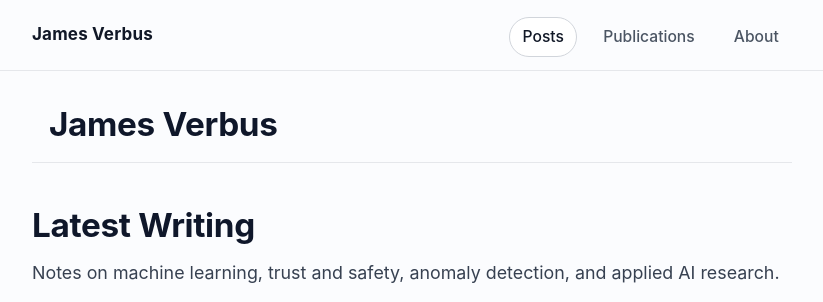
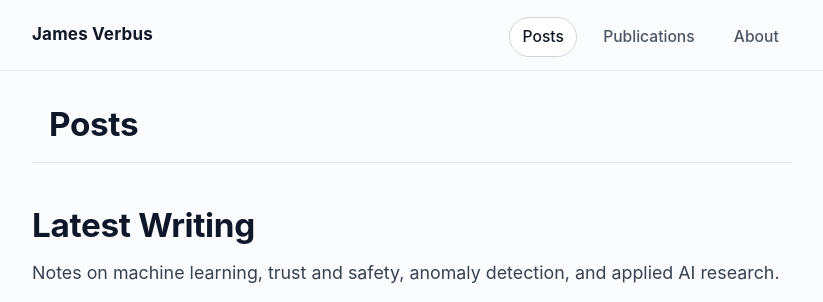
Before and after one commit to jverbus/jverbus.github.io, a Jekyll site: the page built from index.md, in a window 1280 px wide. Shown: the top 302 px of the page, without its empty margins (228-1051 px from the left). Built offline with Jekyll 4.4.1, drawn with Linux system fonts in a browser that asks for light colours.

Commit message:
fix: rename home title to Posts and improve heading contrast

```diff
--- a/_includes/themes/the-program/default.html
+++ b/_includes/themes/the-program/default.html
@@ -124,7 +124,7 @@
 
 	<meta name="theme-color" content="#0f172a">
 	<link rel="icon" type="image/x-icon" href="/favicon.ico">
-	<link href="{{ site.baseurl }}/assets/css/modern.css?v=loop5" rel="stylesheet" media="all">
+	<link href="{{ site.baseurl }}/assets/css/modern.css?v=loop6" rel="stylesheet" media="all">
 	<link href="https://feeds.feedburner.com/{{ site.author.feedburner }}" rel="alternate" title="{{ site.title }}" type="application/atom+xml">
 </head>
 <body class="layout-{{ page.layout | default: 'page' }}">
--- a/assets/css/modern.css
+++ b/assets/css/modern.css
@@ -11,6 +11,7 @@
   --surface-muted: #f5f7fb;
   --text: #111827;
   --text-muted: #4b5563;
+  --heading: #0f172a;
   --border: #e5e7eb;
   --border-strong: #d1d5db;
   --accent: #1f6feb;
@@ -209,7 +210,7 @@
 h4 {
   margin: var(--space-10) 0 var(--space-3);
   line-height: 1.2;
-  color: #0f172a;
+  color: var(--heading);
   letter-spacing: -0.01em;
 }
 
@@ -544,6 +545,7 @@
     --surface-muted: #111c32;
     --text: #e5e7eb;
     --text-muted: #a9b2c3;
+    --heading: #f8fafc;
     --border: #233046;
     --border-strong: #31415f;
     --accent: #60a5fa;
--- a/index.md
+++ b/index.md
@@ -1,6 +1,6 @@
 ---
 layout: page
-title: James Verbus
+title: Posts
 description: "Personal website of James Verbus - Senior Staff Software Engineer at LinkedIn working on AI for Trust. Writing about machine learning, anomaly detection, and AI safety."
 ---
 {% include JB/setup %}
```
